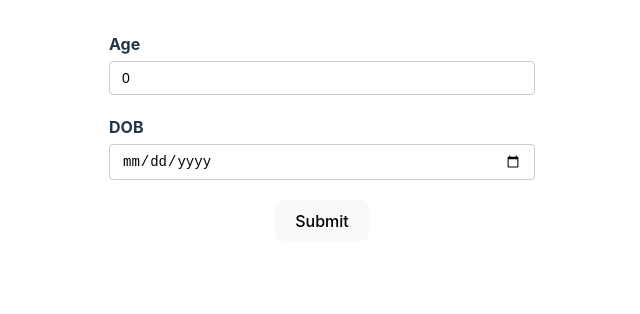
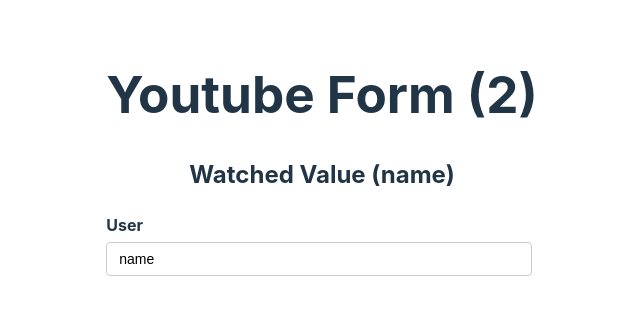
Before and after one commit to parasjain-travelopia/poc-react-hook-form, a React (Vite) app in the folder rhf-demo/: page / in a window 1280 px wide. Shown: the top 314 px of the page, without its empty margins (318-958 px from the left). Built offline with nearby package versions, Linux system fonts and the light colour scheme.

Commit message:
use watch in form

```diff
--- a/rhf-demo/src/App.tsx
+++ b/rhf-demo/src/App.tsx
@@ -1,12 +1,12 @@
 /** @format */
 
 import "./App.css";
-import { ThirdForm } from "./components/ThirdForm";
+import { FourthForm } from "./components/FourthForm";
 
 function App() {
   return (
     <div>
-      <ThirdForm />
+      <FourthForm />
     </div>
   );
 }
--- /dev/null
+++ b/rhf-demo/src/components/FourthForm.tsx
@@ -0,0 +1,55 @@
+/** @format */
+
+import { useEffect } from "react";
+import { useForm } from "react-hook-form";
+
+type FormType = {
+  user: string;
+};
+
+let renderCount = 0;
+
+export const FourthForm = () => {
+  const form = useForm<FormType>({
+    defaultValues: {
+      user: "name",
+    },
+  });
+  const { register, handleSubmit, watch } = form;
+
+  const onSubmit = (data: FormType) => {
+    console.log(data);
+  };
+
+  useEffect(() => {
+    watch((value) => {
+      console.log(value);
+    });
+  }, [watch]);
+
+  const watchuser = watch("user");
+
+  renderCount++;
+
+  return (
+    <div>
+      <h1> Youtube Form ({renderCount})</h1>
+      <h2> Watched Value ({watchuser})</h2>
+      <form onSubmit={handleSubmit(onSubmit)}>
+        <div className='form-control'>
+          <label htmlFor='user'> User</label>
+          <input
+            type='text'
+            id='user'
+            {...register("user", {
+              required: {
+                value: true,
+                message: "user is required",
+              },
+            })}
+          />
+        </div>
+      </form>
+    </div>
+  );
+};
```
